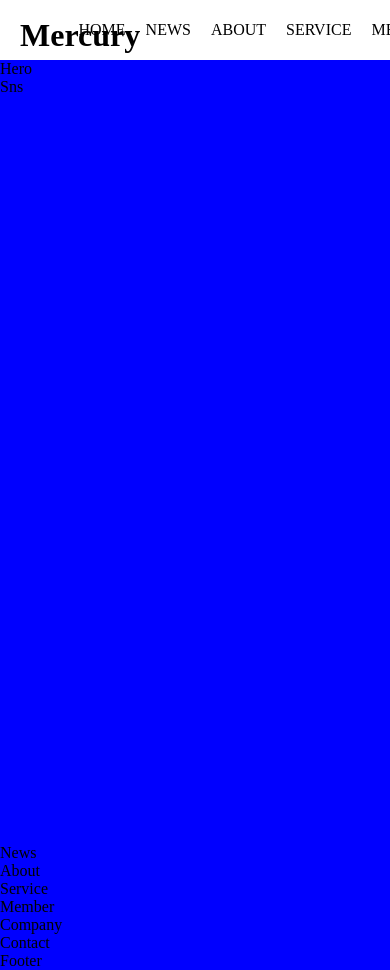
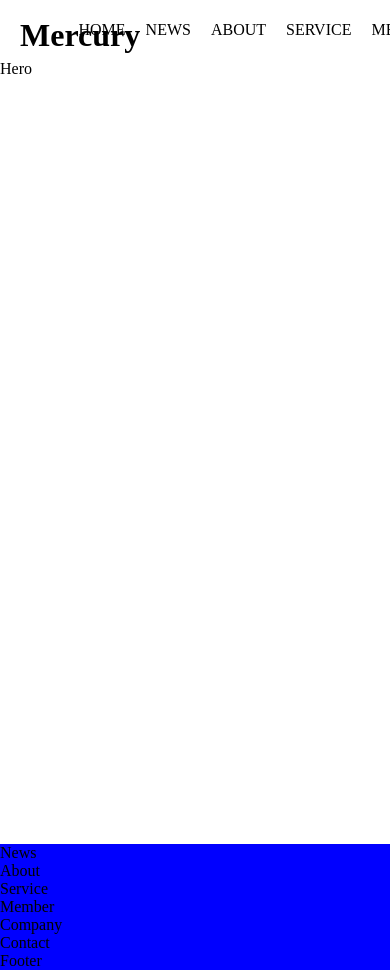
Before and after one commit to kohta9521/Mercury_Company_Site2, a React (Create React App) app: page / in a window 390 px wide. Shown: the top 970 px of the page. Built offline with nearby package versions, Linux system fonts and the light colour scheme.

Commit message:
add sns icons about react-icons

```diff
--- a/src/components/hero/Hero.css
+++ b/src/components/hero/Hero.css
@@ -1,6 +1,11 @@
 .hero {
   width: 100%;
   height: calc(100vh - 70px);
+}
+.heroContainer {
+  width: 100%;
+  height: 100%;
+  background-color: white;
 }
 
 @media screen and (max-width: 480px) {
@@ -8,4 +13,9 @@
     width: 100%;
     height: calc(100vh - 60px);
   }
+  .heroContainer {
+    width: 100%;
+    height: 100%;
+    background-color: white;
+  }
 }
--- a/src/components/hero/sns/Sns.jsx
+++ b/src/components/hero/sns/Sns.jsx
@@ -4,7 +4,16 @@ import "./Sns.css";
 
 function Sns() {
   return (
-    <div>Sns</div>
+    <div className="sns">
+      <div className="snsContainer">
+        <ul className="snsFlex">
+          <li>
+            <a href="">
+            </a>
+          </li>
+        </ul>
+      </div>
+    </div>
   )
 }
 
```
